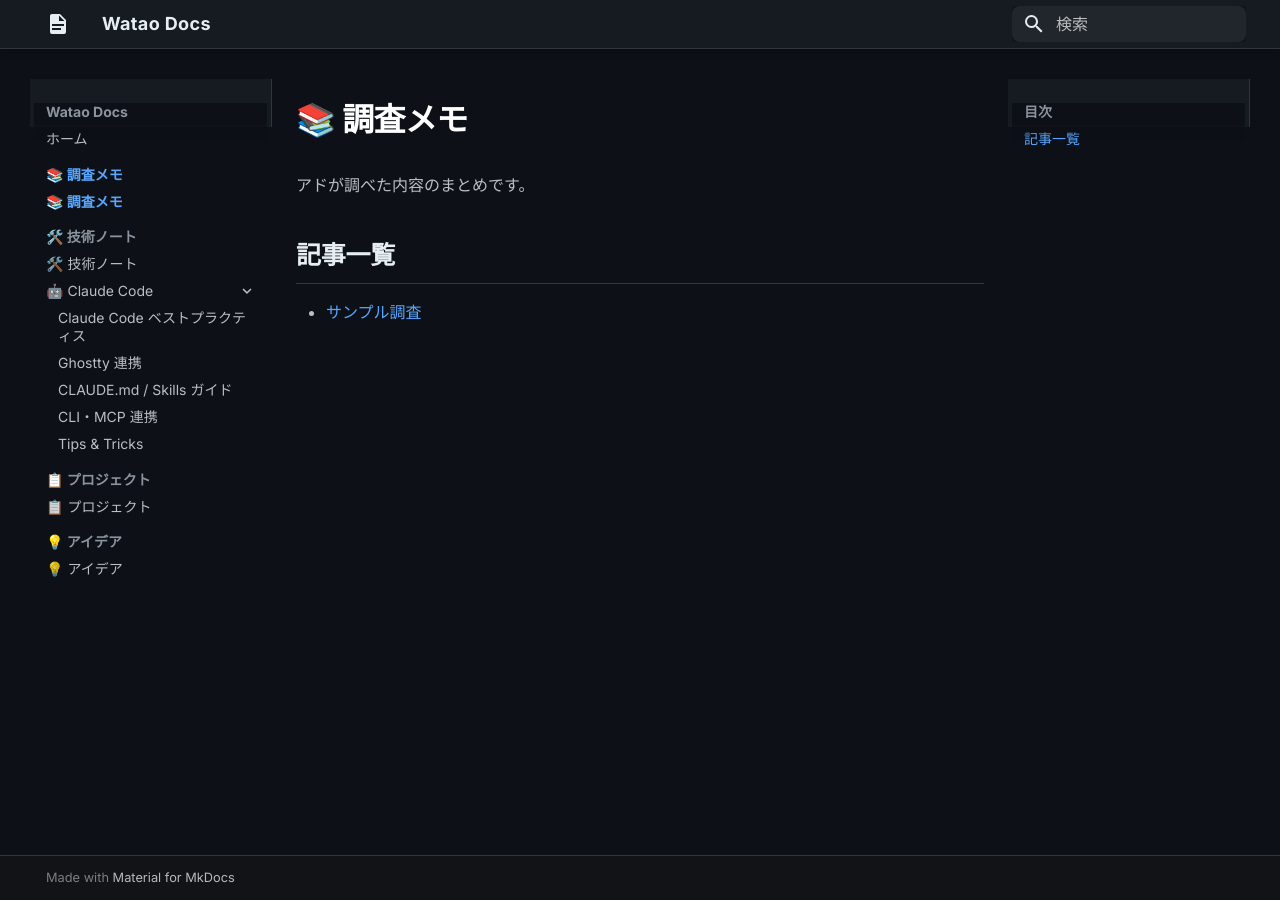
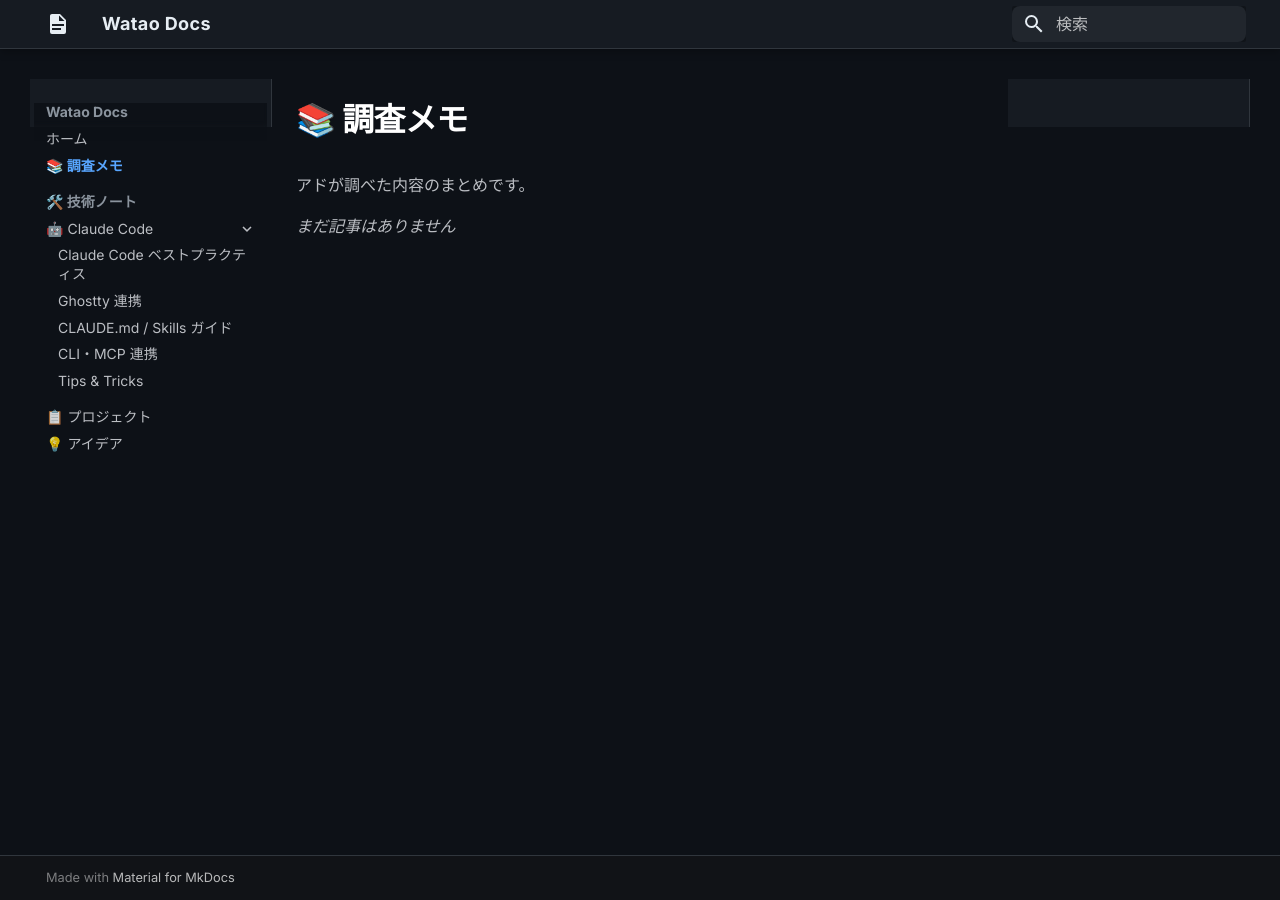
Before and after one commit to watao56/watao-docs, an MkDocs documentation site: the page built from docs/research/index.md, in a window 1280 px wide. Built offline with MkDocs 1.6.1 and Material for MkDocs 9.7.7, drawn with Linux system fonts in a browser that asks for light colours; some of the changed lines change nothing that is shown.

Commit message:
fix: remove duplicate nav headings

```diff
--- a/docs/research/index.md
+++ b/docs/research/index.md
@@ -2,6 +2,4 @@
 
 アドが調べた内容のまとめです。
 
-## 記事一覧
-
-- [サンプル調査](sample.md)
+_まだ記事はありません_
--- a/mkdocs.yml
+++ b/mkdocs.yml
@@ -29,20 +29,16 @@ extra_css:
 
 nav:
   - ホーム: index.md
-  - 📚 調査メモ:
-    - research/index.md
+  - 📚 調査メモ: research/index.md
   - 🛠️ 技術ノート:
-    - tech/index.md
     - 🤖 Claude Code:
       - tech/claude-code/index.md
       - Ghostty 連携: tech/claude-code/ghostty-integration.md
       - CLAUDE.md / Skills ガイド: tech/claude-code/md-files-guide.md
       - CLI・MCP 連携: tech/claude-code/cli-integration.md
       - Tips & Tricks: tech/claude-code/tips-and-tricks.md
-  - 📋 プロジェクト:
-    - projects/index.md
-  - 💡 アイデア:
-    - ideas/index.md
+  - 📋 プロジェクト: projects/index.md
+  - 💡 アイデア: ideas/index.md
 
 markdown_extensions:
   - admonition
```
